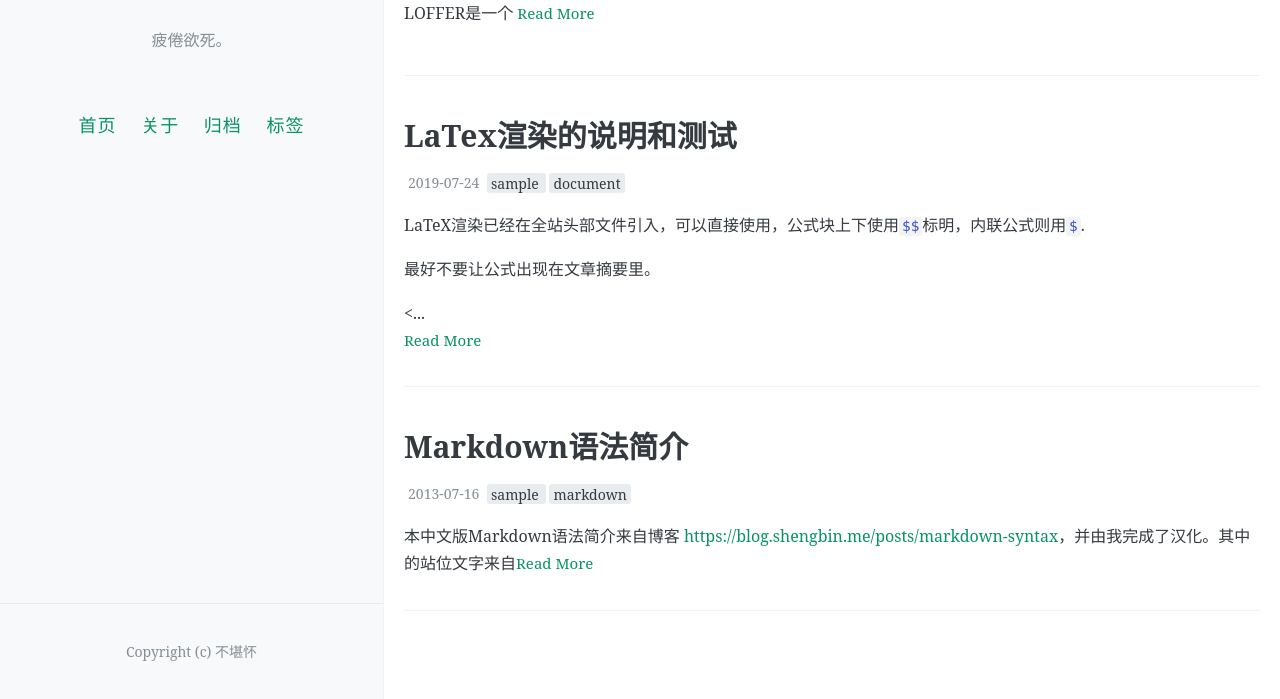
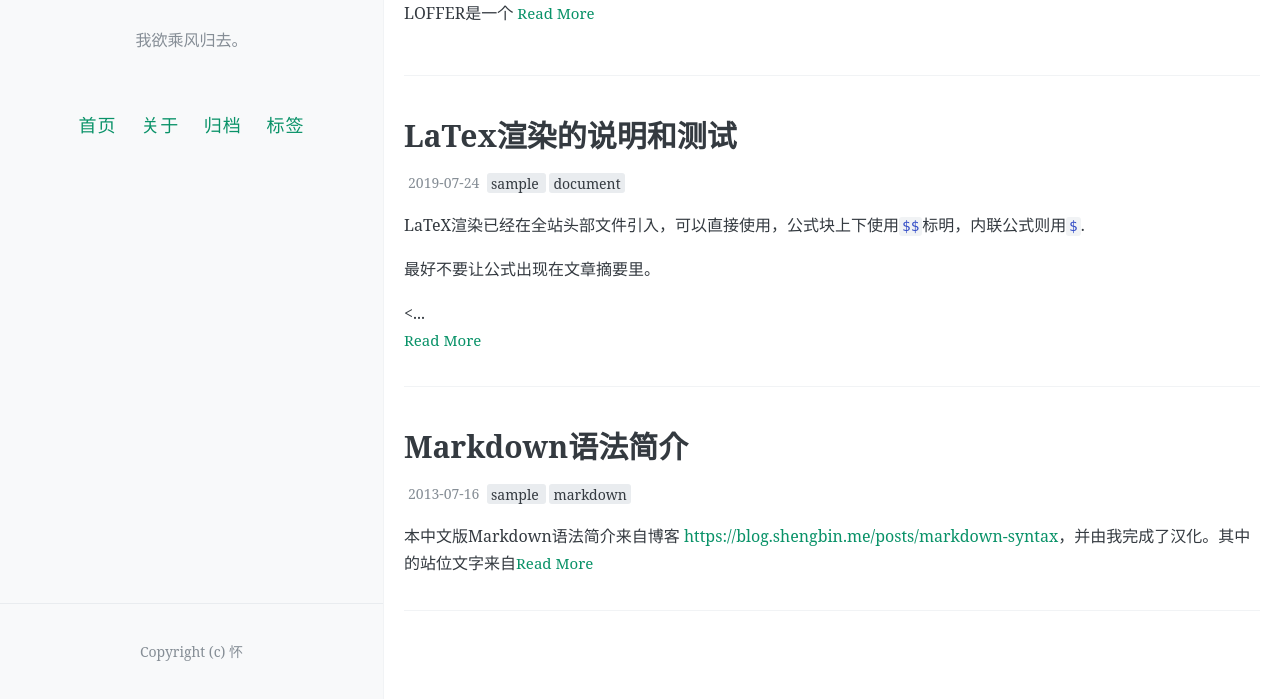
Before and after one commit to etredanslalune/loffer, a Jekyll site: the page built from index.html, in a window 1280 px wide and 1037 px high. Shown: the part 338-1037 px from the top of the window. Built offline with Jekyll 4.4.1, drawn with Linux system fonts in a browser that asks for light colours; the list of posts is cut into pages by our own code; comment, search, counter and statistics services are not loaded.

Commit message:
Update _config.yml

```diff
--- a/_config.yml
+++ b/_config.yml
@@ -7,8 +7,8 @@
 # 井号后面的文字是说明文档，不会被程序读取。
 
 # 描述/签名
-name: 渭滨妖星
-description: 疲倦欲死。
+name: être dans la lune
+description: 我欲乘风归去。
 
 # 输入你的网站域名（如果你没有添加自己的域名，而是直接用GitHub pages分配的域名的话可以省略）
 url:
@@ -66,7 +66,7 @@ footer-links:
   youtube: # channel/<your_long_string> or user/<user-name>
 
 # 站点页脚的文字
-footer-text: Copyright (c) 不堪怀
+footer-text: Copyright (c) 怀
 
 #
 # 评论，注意，请不要同时添加多种不同的评论区
```
